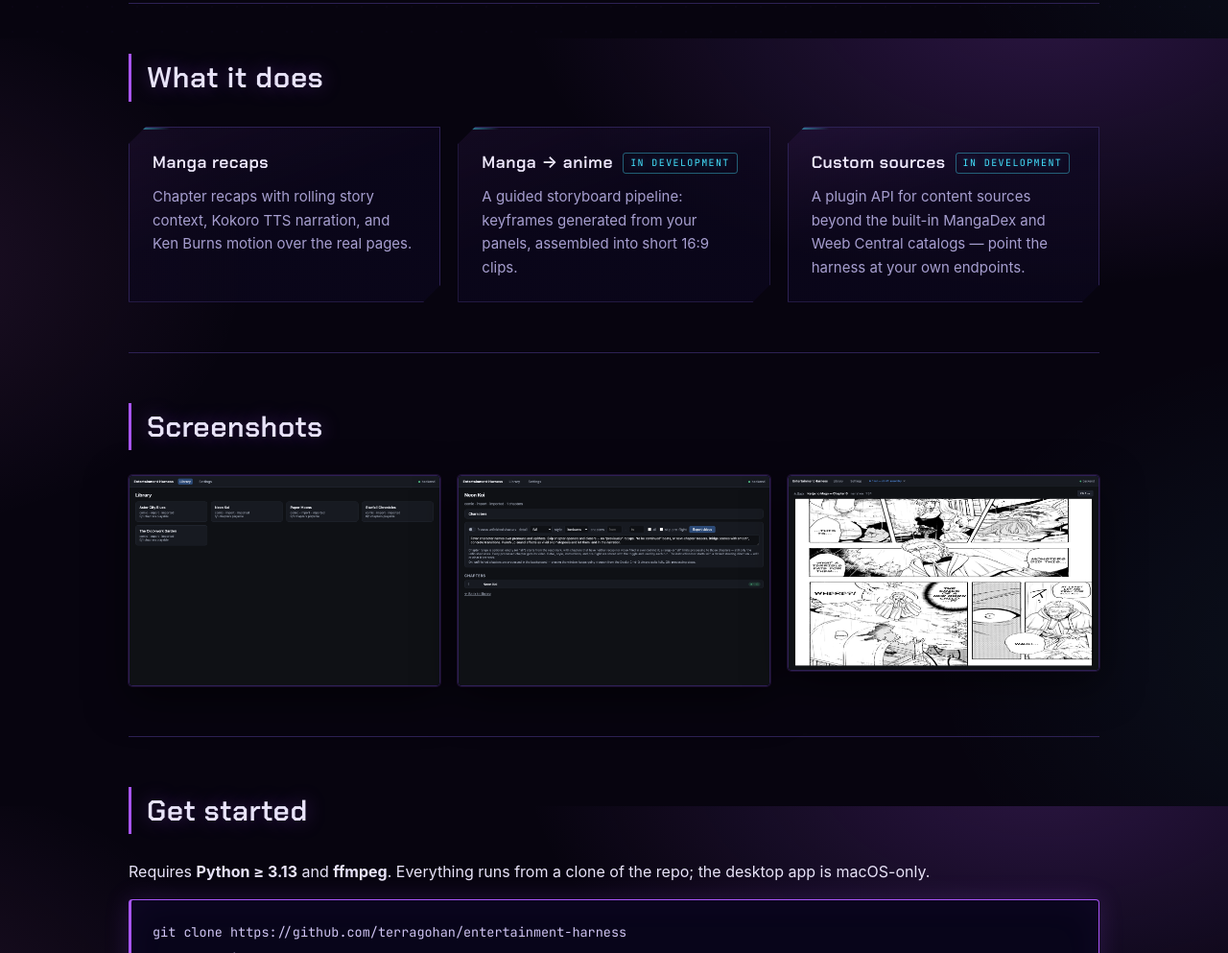
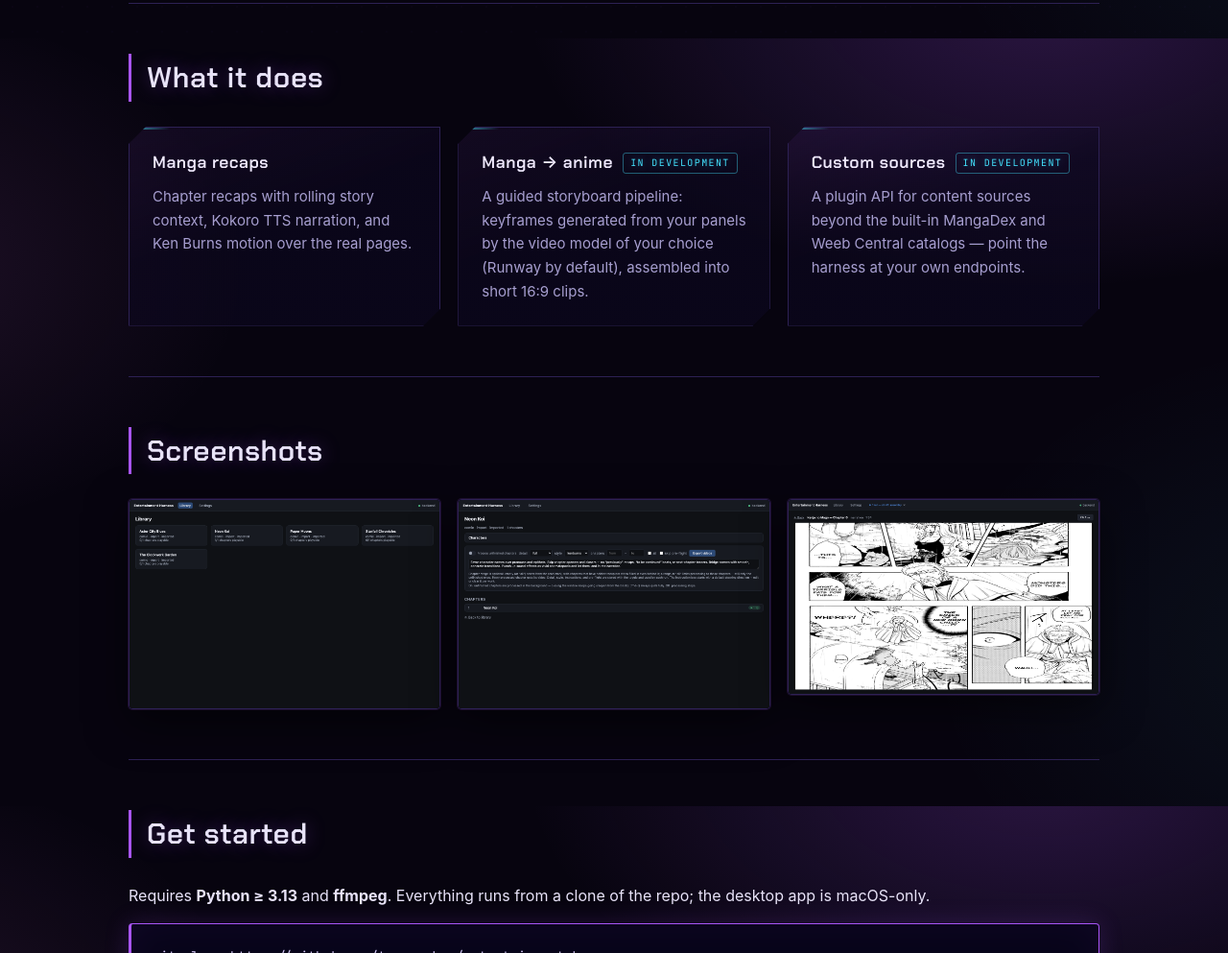
Before and after one commit to terragohan/entertainment-harness, a plain HTML site: page site/index.html in a window 1280 px wide. Shown: the part 760-1753 px from the top of the page at 96% size. Drawn offline with Linux system fonts and the light colour scheme.

Commit message:
copy: video/image models are user-choice, name the defaults
Manga-anime card and README bullets now say the generation model is the
user's choice, with the shipped defaults named (Runway gen4.5 for anime
scenes; gen4_image / gemini-2.5-flash-image for frames and sequence).

```diff
--- a/site/index.html
+++ b/site/index.html
@@ -69,8 +69,9 @@
         </article>
         <article>
           <h3>Manga &rarr; anime<span class="tag">in development</span></h3>
-          <p>A guided storyboard pipeline: keyframes generated from your panels,
-             assembled into short 16:9 clips.</p>
+          <p>A guided storyboard pipeline: keyframes generated from your panels by
+             the video model of your choice (Runway by default), assembled into
+             short 16:9 clips.</p>
         </article>
         <article>
           <h3>Custom sources<span class="tag">in development</span></h3>
```
Also changed, not shown: README.md.
